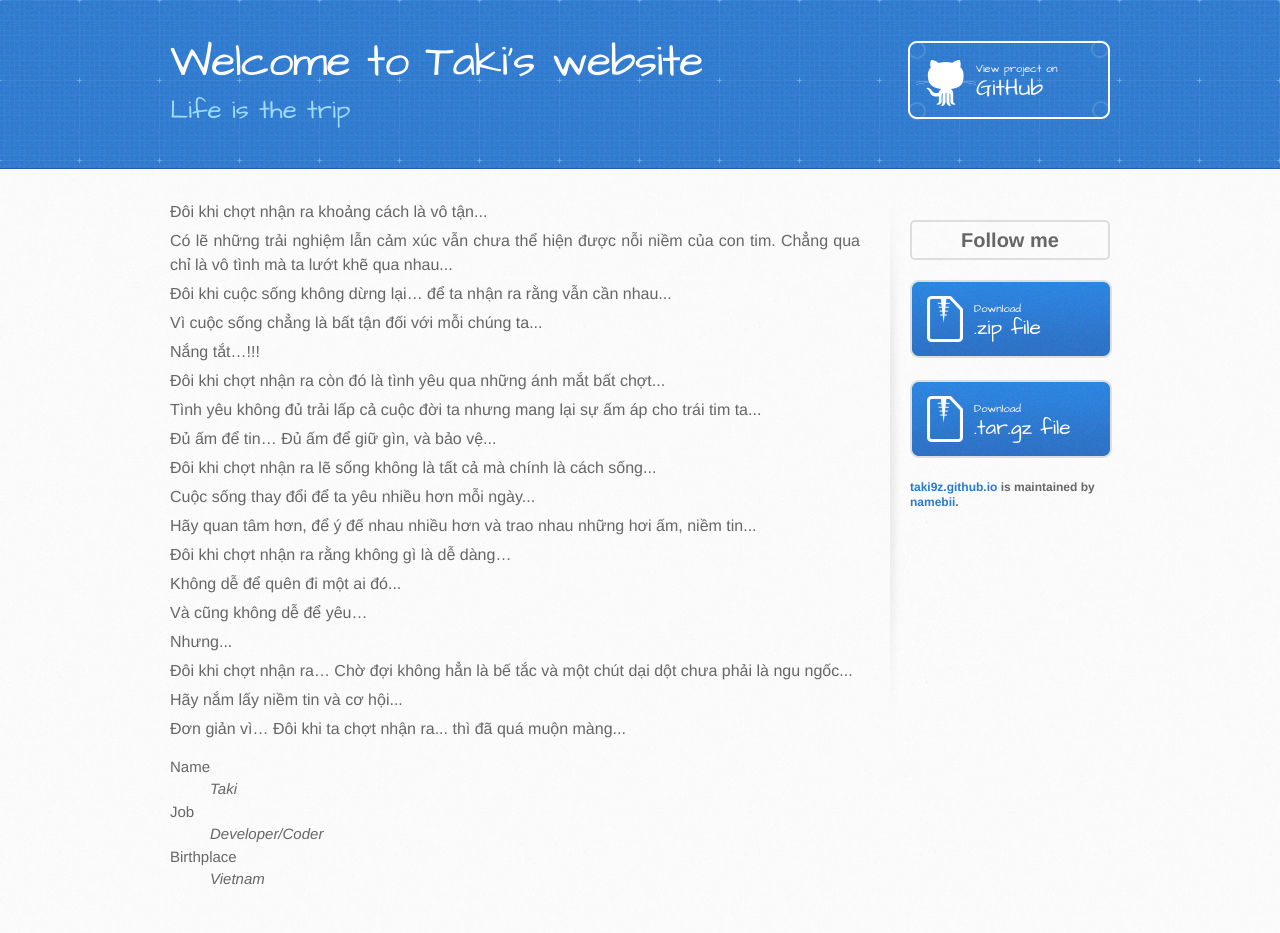
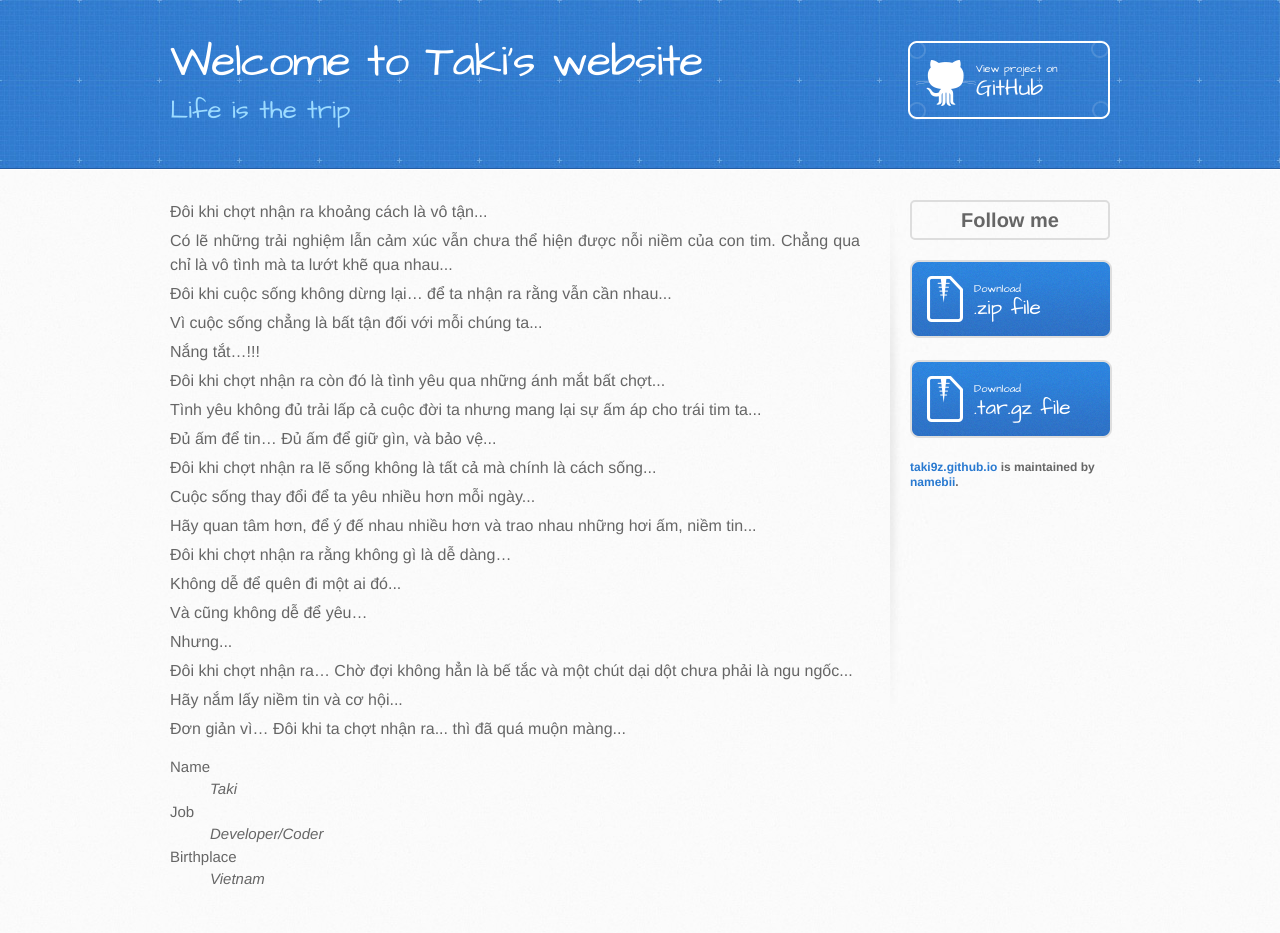
Before and after one commit to namebii/taki9z.github.io, a Jekyll site: the page built from index.html, in a window 1280 px wide. Built offline with Jekyll 4.4.1, drawn with Linux system fonts in a browser that asks for light colours.

Commit message:
Update default.html

```diff
--- a/_layouts/default.html
+++ b/_layouts/default.html
@@ -38,7 +38,7 @@
 
         <aside id="sidebar">
 
-	        <h3 style="font-size: 20px; border: 2px solid #ddd; padding: 5px 10px; border-radius: 5px; text-align: center;">Follow me</h3>
+	        <h3 style="margin-top: 0; font-size: 20px; border: 2px solid #ddd; padding: 5px 10px; border-radius: 5px; text-align: center;">Follow me</h3>
 				{% if site.github.is_user_page %}
 				<a href="{{ site.github.owner_url }}" target="_blank" class="github"><small>Follow me on</small> GitHub</a>
 				{% endif %}
```
